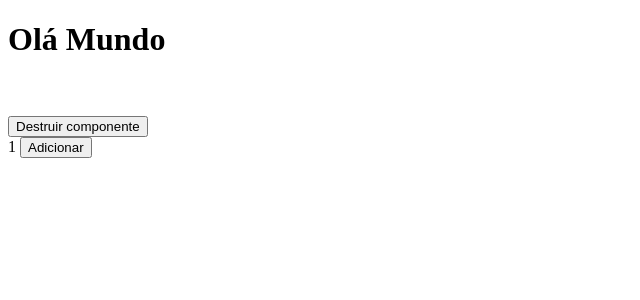
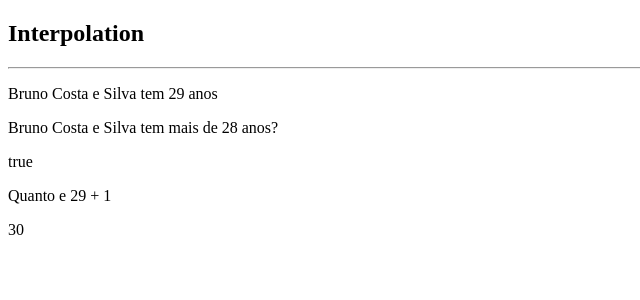
Before and after one commit to Brunocs1991/udemy_angular_basico_avancado, an Angular app in the folder primeiro_app/: page / in a window 1280 px wide. Shown: the top 300 px of the page, without its empty margins (0-640 px from the left). Built offline with nearby package versions, Linux system fonts and the light colour scheme.

Commit message:
interpolation

```diff
--- a/primeiro_app/src/app/app.component.html
+++ b/primeiro_app/src/app/app.component.html
@@ -1,2 +1,2 @@
-<app-ciclo-vida></app-ciclo-vida>
+<app-data-biding></app-data-biding>
 <router-outlet></router-outlet>
--- a/primeiro_app/src/app/app.component.ts
+++ b/primeiro_app/src/app/app.component.ts
@@ -5,4 +5,6 @@
   templateUrl: './app.component.html',
   styleUrls: ['./app.component.scss'],
 })
-export class AppComponent {}
+export class AppComponent {
+  constructor() {}
+}
--- /dev/null
+++ b/primeiro_app/src/app/data-biding/data-biding.component.html
@@ -0,0 +1,7 @@
+<h2>Interpolation</h2>
+<hr />
+<p>{{ nome }} tem {{ idade }} anos</p>
+<p>{{ nome }} tem mais de 28 anos?</p>
+<p>{{ idade > 28 }}</p>
+<p>Quanto e {{ idade }} + 1</p>
+<p>{{ idade + maisUm }}</p>
--- /dev/null
+++ b/primeiro_app/src/app/data-biding/data-biding.component.ts
@@ -0,0 +1,16 @@
+import { Component, OnInit } from '@angular/core';
+
+@Component({
+  selector: 'app-data-biding',
+  templateUrl: './data-biding.component.html',
+  styleUrls: ['./data-biding.component.scss'],
+})
+export class DataBidingComponent implements OnInit {
+  public nome: string = 'Bruno Costa e Silva';
+  public idade: number = 29;
+  public maisUm: number = 1;
+
+  constructor() {}
+
+  ngOnInit(): void {}
+}
```
Also changed, not shown: primeiro_app/src/app/app.module.ts (+7 -7 lines), primeiro_app/src/app/data-biding/data-biding.component.scss (added).
